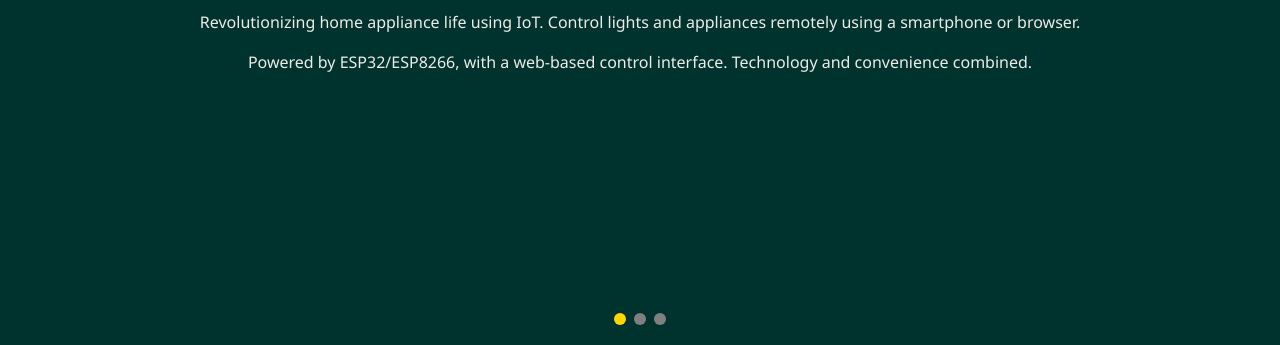
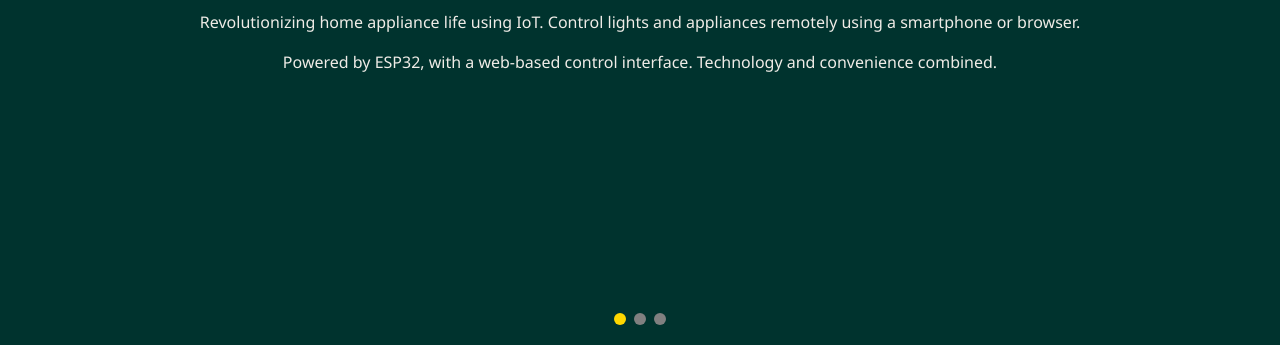
Before and after one commit to elle-pnc/ilaw-piensi, a plain HTML site: page dashboard.html in a window 1280 px wide. Shown: the part 455-800 px from the top of the page. Drawn offline with nearby package versions, Linux system fonts and the light colour scheme.

Commit message:
Update dashboard.html

```diff
--- a/dashboard.html
+++ b/dashboard.html
@@ -139,7 +139,7 @@
         <img src="PAGE1.png" alt="Phone + House Logo" style="width: 180px; margin-bottom: 1rem;">
         <h1><strong>ILAW</strong>, or <strong>Internet-Linked Appliances and Wireless Control</strong></h1>
         <p>Revolutionizing home appliance life using IoT. Control lights and appliances remotely using a smartphone or browser.</p>
-        <p>Powered by ESP32/ESP8266, with a web-based control interface. Technology and convenience combined.</p>
+        <p>Powered by ESP32, with a web-based control interface. Technology and convenience combined.</p>
       </div>
 
       <!-- Slide 2 -->
```
